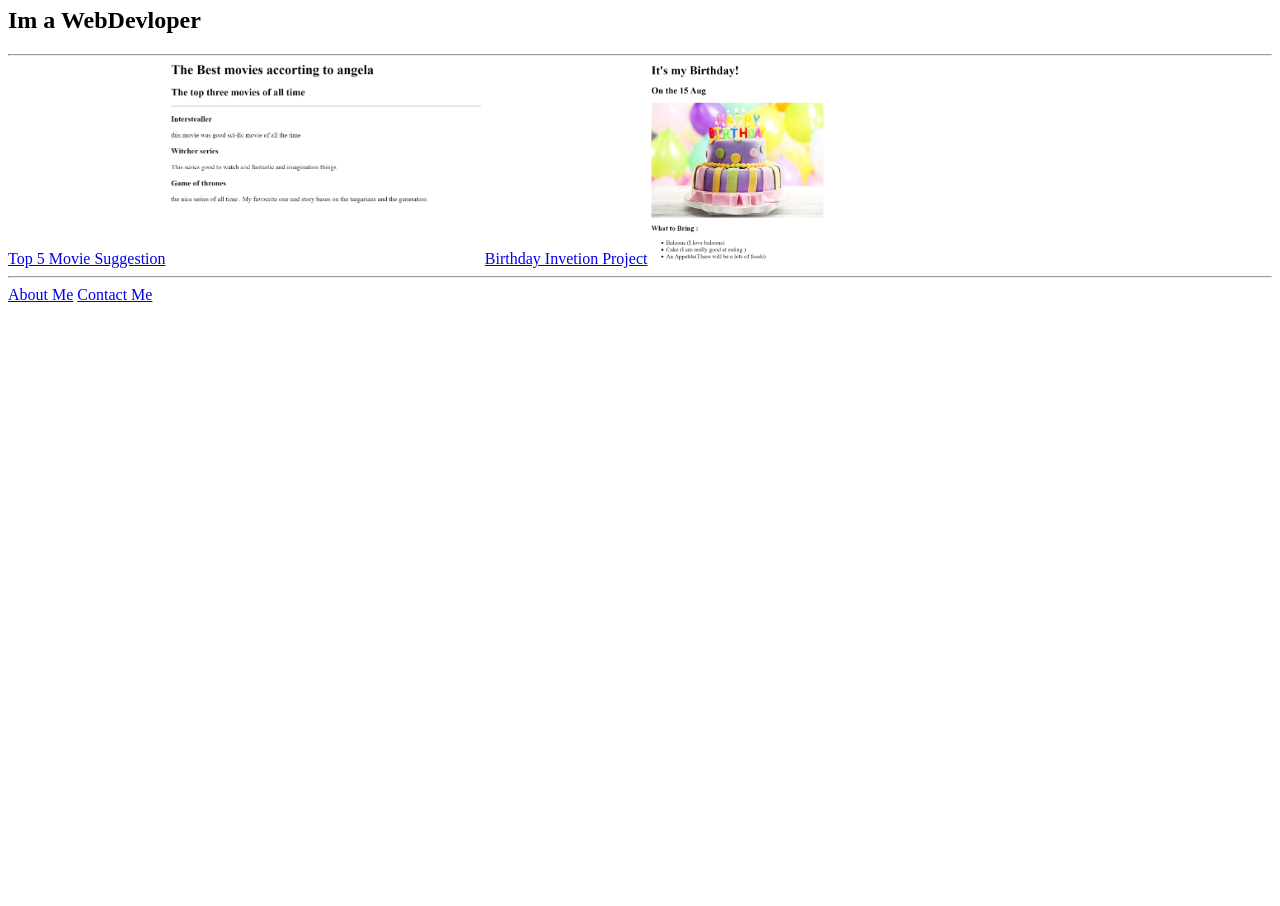
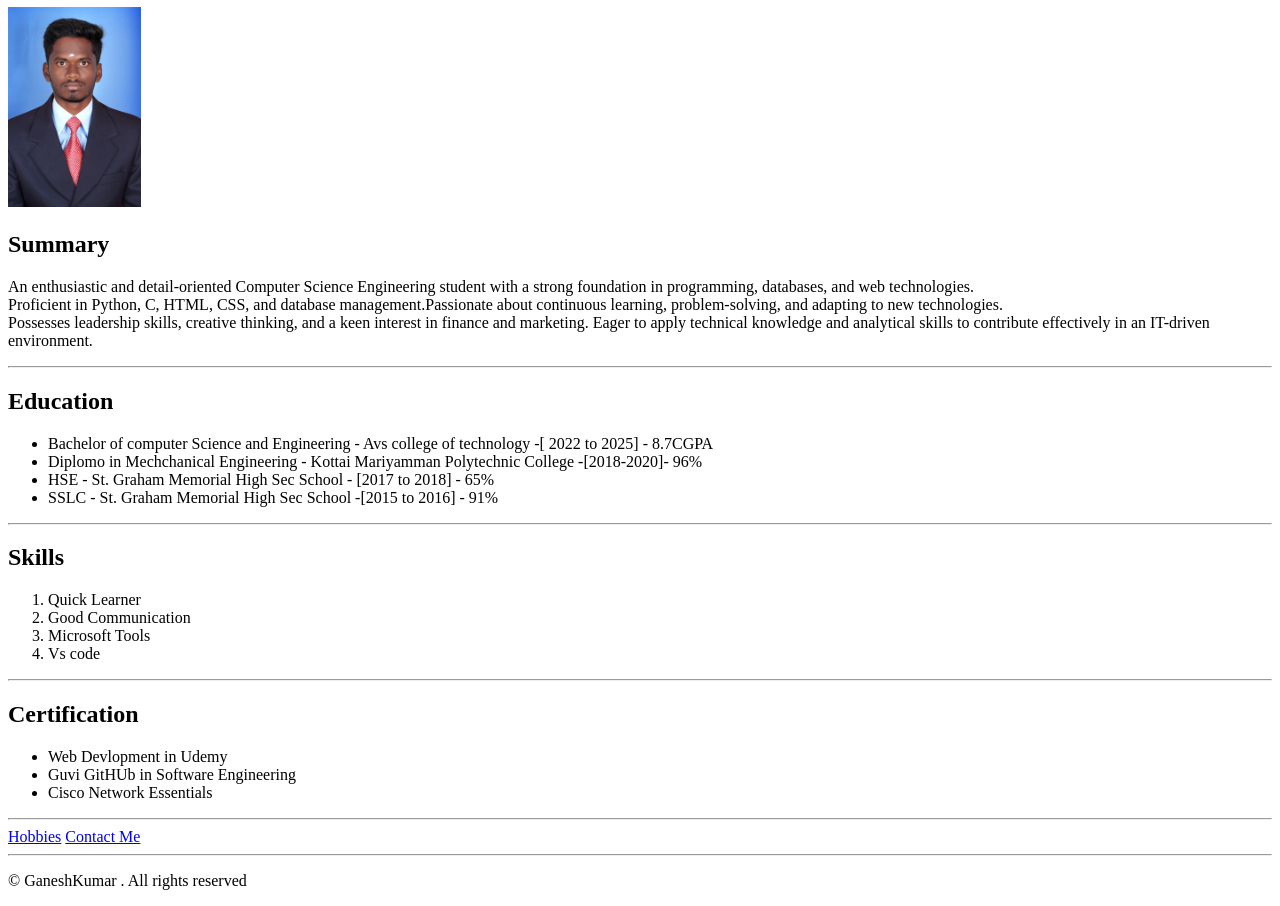
Before and after one commit to Ganeshkumar15/Ganeshportpolio, a plain HTML site: page index.html in a window 1280 px wide. Shown: the part 73-979 px from the top of the page. Before the commit the page ends 800 px from the top, so only its background shows below. Drawn offline with Linux system fonts and the light colour scheme.

Commit message:
Add files via upload

```diff
--- a/index.html
+++ b/index.html
@@ -1,27 +1,44 @@
-<!-- TODO 1: Create the HTML Boilerplate -->
 <!DOCTYPE html>
 <html lang="en">
 <head>
     <meta charset="UTF-8">
-    <title>Ganesh Portfolio</title>
+   <title>My Resume</title>
 </head>
 <body>
-    <h1>Ganesh Portfolio</h1>
-    <h2>Im a WebDevloper </h2>
+    <h1>GANESHKUMAR</h1>
+    <img src="./Ganesh kumarblazer.jpg" height="200" alt="my picture"  />
+    <h2>Summary</h2>
+    <p>An enthusiastic and detail-oriented Computer Science Engineering student with a strong foundation in programming, databases, and web technologies. <br>
+        Proficient in Python, C, HTML, CSS, and database management.Passionate about continuous learning, problem-solving, and adapting to new technologies.  <br>Possesses leadership skills, creative thinking, and a keen interest in finance and marketing. Eager to apply technical knowledge and analytical skills to contribute effectively in an IT-driven environment.</p>
     <hr>
-     <a href="./public/movie-ranking.html"> Top 5 Movie Suggestion</a>
-    <img src="./assets/images/movie name project.png" height="200" alt="top 5 movies" />
+    <h2>Education</h2>
+      <ul>
+        <li>Bachelor of computer Science and Engineering  - Avs college of technology -[ 2022 to 2025] - 8.7CGPA</li>
+        <li>Diplomo in Mechchanical Engineering - Kottai Mariyamman Polytechnic College -[2018-2020]- 96%</li>
+        <li>HSE - St. Graham Memorial High Sec School - [2017 to 2018] - 65%</li>
+        <li>SSLC - St. Graham Memorial High Sec School -[2015 to 2016] - 91% </li>
+      </ul>
+    <hr>
+    <h2>Skills</h2>
+    <ol>
+        <li>Quick Learner </li>
+        <li>Good Communication</li>
+        <li>Microsoft Tools</li>
+        <li>Vs code </li>
 
-     <a href="./public/birthday-invite.html">Birthday Invetion Project</a>
-     <img src="./assets/images/birthday invetion.png" height="200" alt="birthday invetion in cake" />
+    </ol>
+    <hr>
+    <h2>Certification</h2>
+    <ul>
+        <li>Web Devlopment in Udemy </li>
+        <li>Guvi GitHUb in Software Engineering</li>
+        <li>Cisco Network Essentials</li>
+    </ul>
+    <hr>
+    <a href="./hobbie.html">Hobbies</a>
+    <a href="./contact.html">Contact Me</a>
+    <hr>
+    <footer><p>&copy;  GaneshKumar . All rights reserved  </p></footer>
+</body>
 
-
-<hr>
-
-<a href="./public/about.html">About Me</a>
-<a href="./public/contact.html">Contact Me</a>
-
-
-
-</body>
 </html>
```
Also changed, not shown: contact.html (added, +9 -0 lines), hobbie.html (added, +7 -0 lines), Ganesh kumarblazer.jpg (added). Lines whose indentation alone changed are shown as unchanged.
